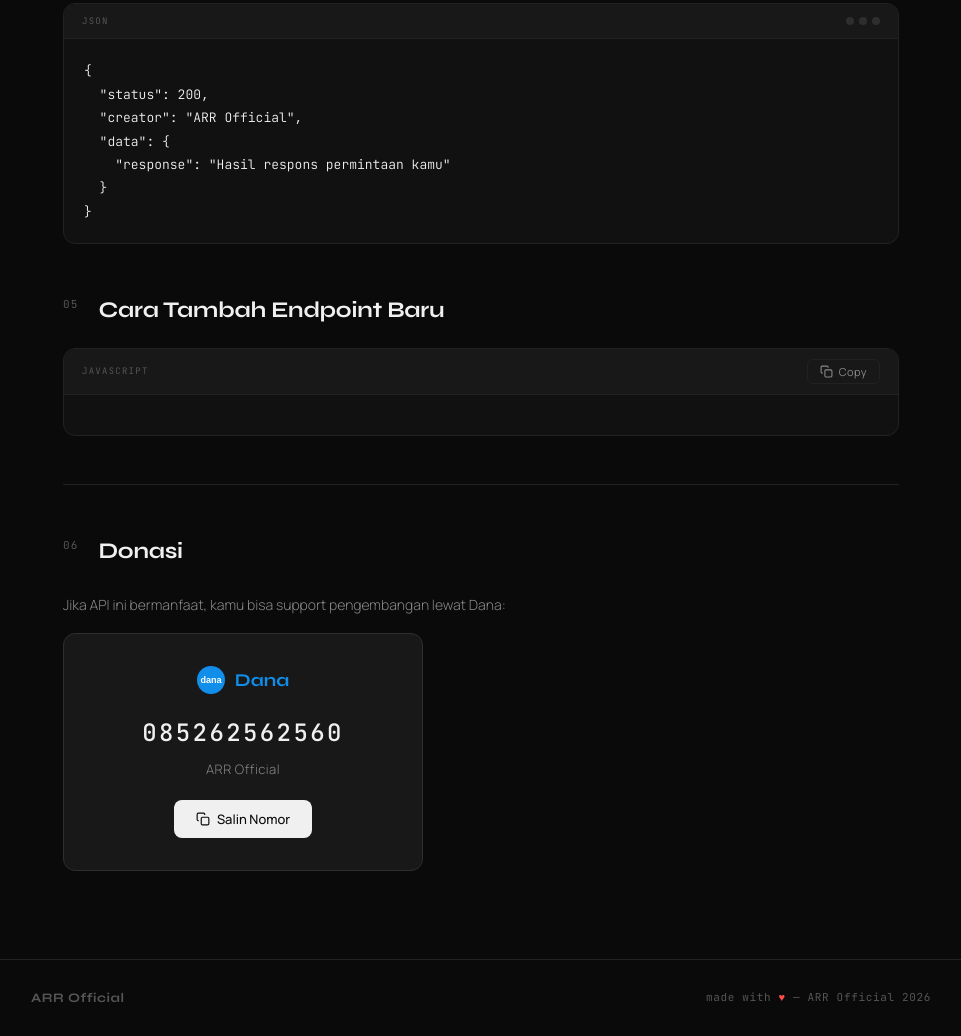
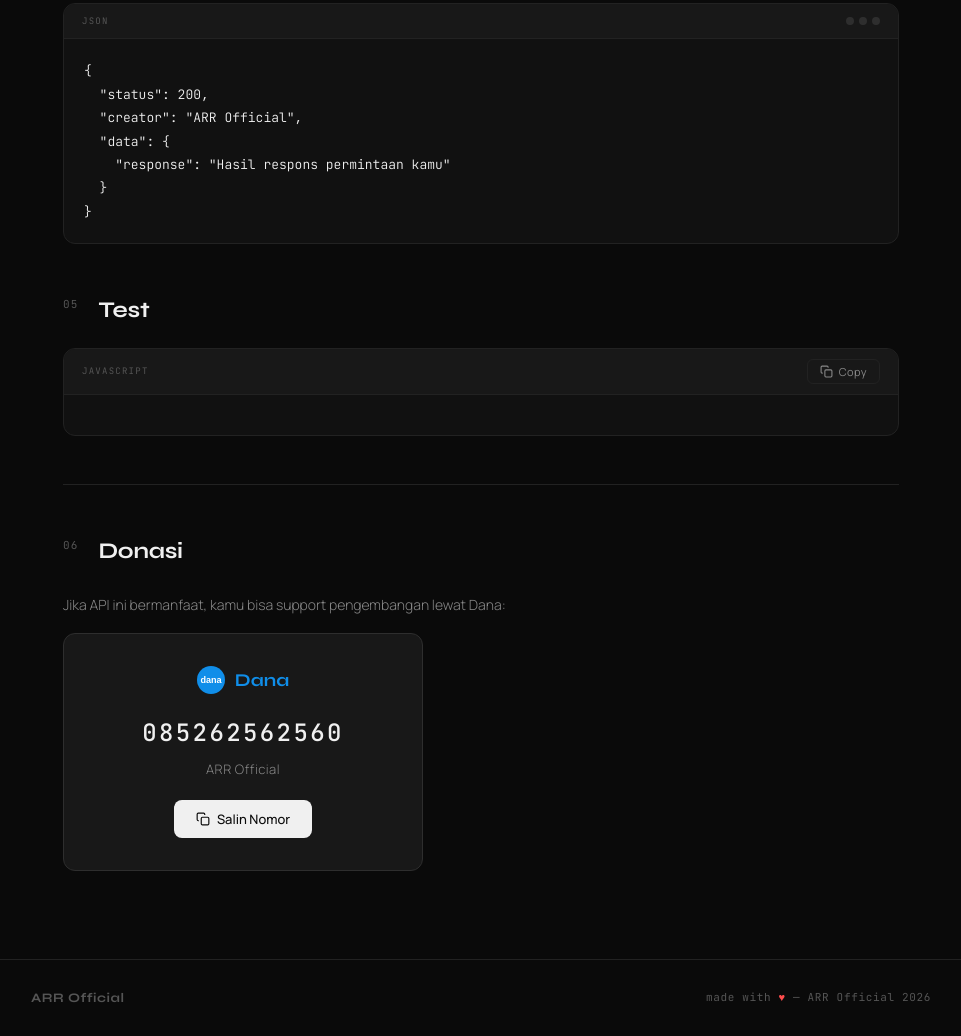
Before and after one commit to agus334/rest-apis, a website: page public/index.html in a window 1280 px wide. Shown: the part 1227-2263 px from the top of the page, without its empty margins (159-1120 px from the left). Drawn offline with Linux system fonts and the light colour scheme; no server answers.

Commit message:
Update section title from 'Cara Tambah Endpoint Baru' to 'Test'

```diff
--- a/public/index.html
+++ b/public/index.html
@@ -128,7 +128,7 @@
         <div class="doc-block">
           <div class="section-intro" style="margin-bottom:20px">
             <span class="section-index">05</span>
-            <div><h2 class="section-title">Cara Tambah Endpoint Baru</h2></div>
+            <div><h2 class="section-title">Test </h2></div>
           </div>
           <p class="doc-text"><code></code></p>
           <div class="code-wrap copyable">
```
